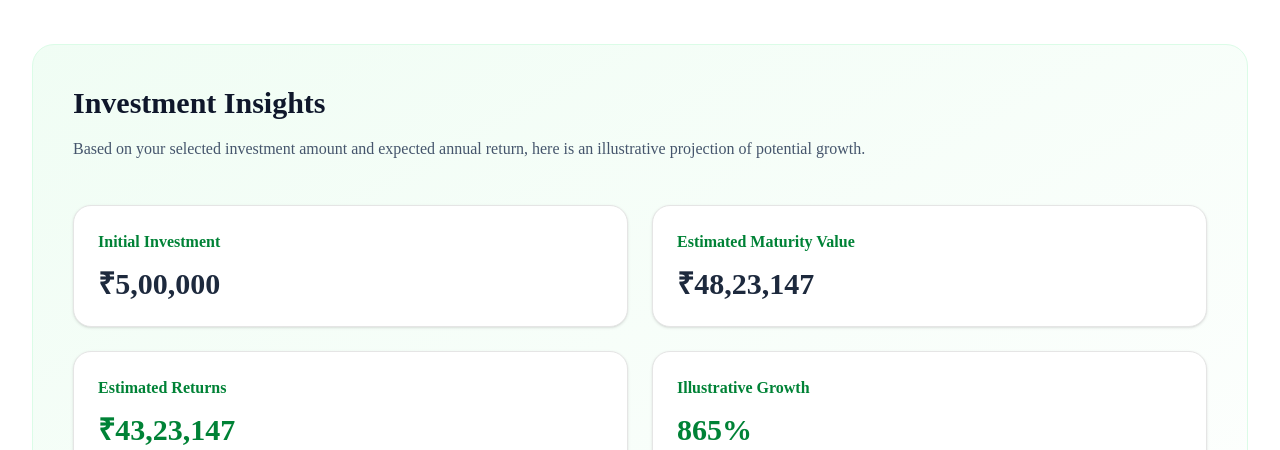
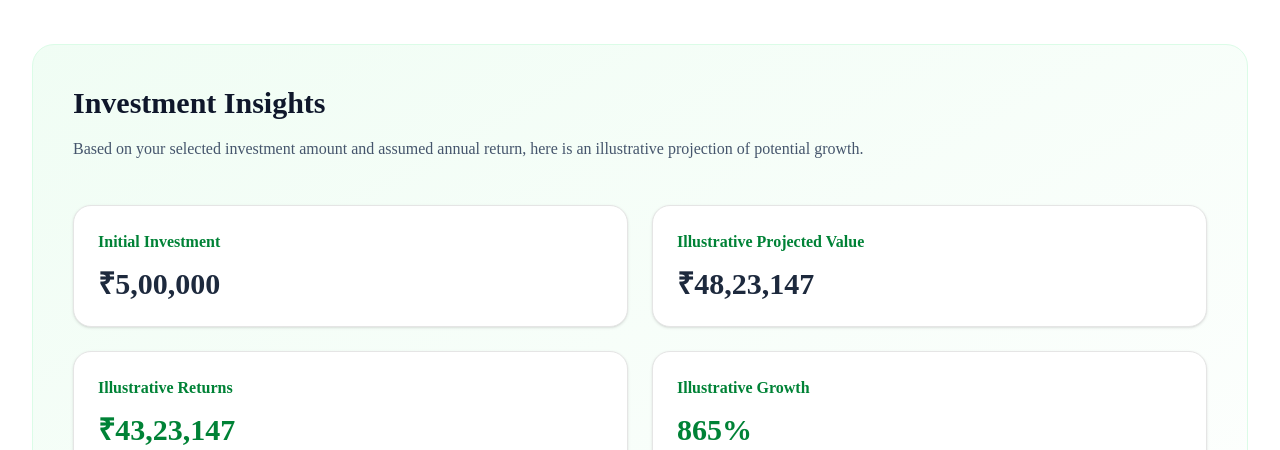
Before and after one commit to shivpawan007/LuxmiInvestCare, a Next.js app: page /calculators/lumpsum in a window 1280 px wide. Shown: the part 2060-2510 px from the top of the page. Built offline with nearby package versions, Linux system fonts and the light colour scheme.

Commit message:
Compliance: neutralize lumpsum insight terminology

```diff
--- a/components/calculators/LumpsumInsights.tsx
+++ b/components/calculators/LumpsumInsights.tsx
@@ -37,7 +37,7 @@ export default function LumpsumInsights({
                 </h2>
 
                 <p className="mt-3 leading-8 text-slate-600">
-                    Based on your selected investment amount and expected
+                    Based on your selected investment amount and assumed
                     annual return, here is an illustrative projection of
                     potential growth.
                 </p>
@@ -56,7 +56,7 @@ export default function LumpsumInsights({
 
                     <div className="rounded-2xl border bg-white p-6 shadow-sm">
                         <h3 className="font-semibold text-green-700">
-                            Estimated Maturity Value
+                            Illustrative Projected Value
                         </h3>
 
                         <p className="mt-3 text-3xl font-bold">
@@ -66,7 +66,7 @@ export default function LumpsumInsights({
 
                     <div className="rounded-2xl border bg-white p-6 shadow-sm">
                         <h3 className="font-semibold text-green-700">
-                            Estimated Returns
+                            Illustrative Returns
                         </h3>
 
                         <p className="mt-3 text-3xl font-bold text-green-700">
```
